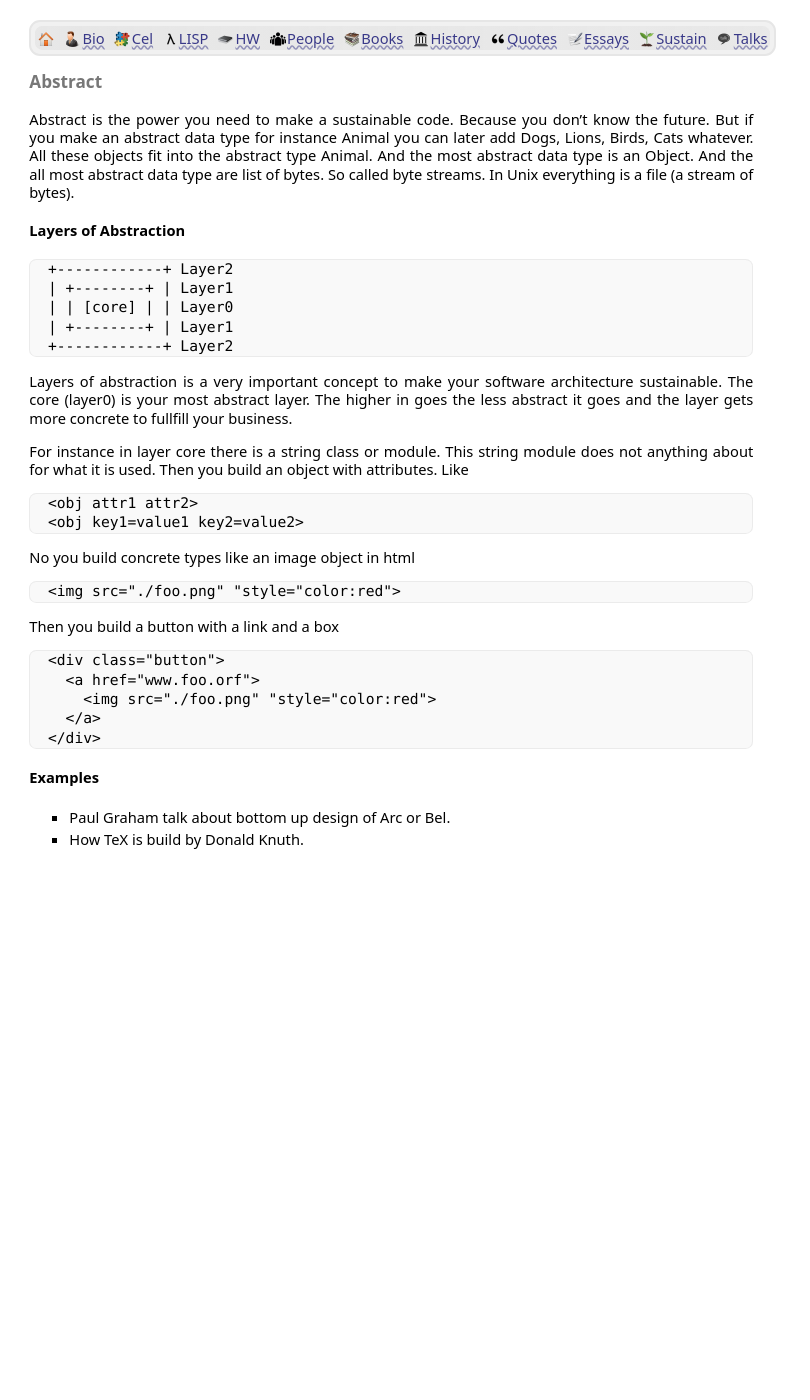
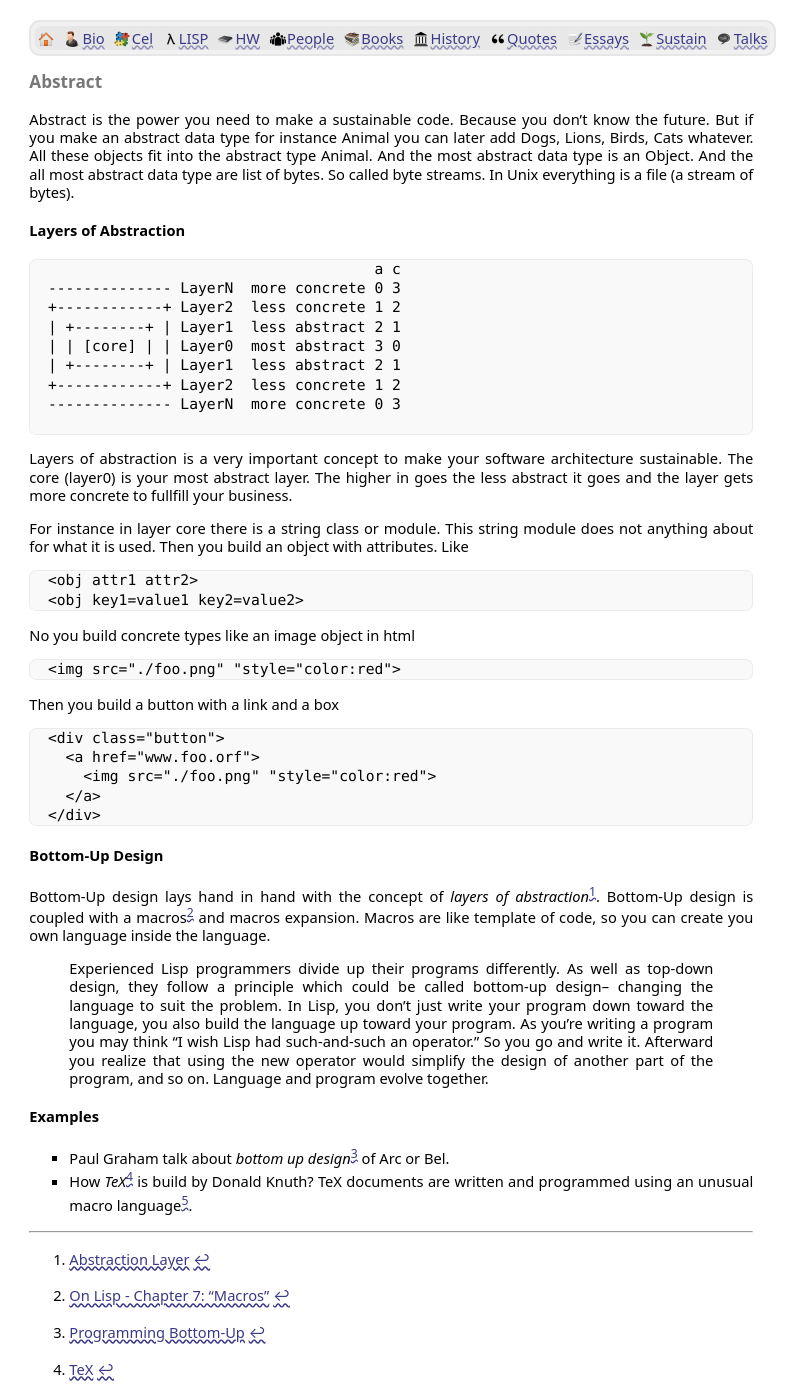
Before and after one commit to ChristophSheep/christophreif.github.io, a Jekyll site: the page built from sustain.md, in a window 1280 px wide and 1400 px high, scrolled down 1823 px. Shown: the whole window, without its empty margins (0-810 px from the left). Built offline with Jekyll 4.4.1, drawn with Linux system fonts in a browser that asks for light colours; before the commit the page ends 2688 px from its top, so only the background shows below that.

````diff
--- a/sustain.md
+++ b/sustain.md
@@ -127,12 +127,17 @@ called byte streams. In Unix everything is a file (a stream of bytes).
 #### Layers of Abstraction
 
 ```
-  +------------+ Layer2
-  | +--------+ | Layer1
-  | | [core] | | Layer0
-  | +--------+ | Layer1
-  +------------+ Layer2
+                                       a c
+  -------------- LayerN  more concrete 0 3
+  +------------+ Layer2  less concrete 1 2
+  | +--------+ | Layer1  less abstract 2 1
+  | | [core] | | Layer0  most abstract 3 0
+  | +--------+ | Layer1  less abstract 2 1
+  +------------+ Layer2  less concrete 1 2
+  -------------- LayerN  more concrete 0 3
+
 ```
+
 Layers of abstraction is a very important concept to make your
 software architecture sustainable. The core (layer0) is your
 most abstract layer. The higher in goes the less abstract it goes
@@ -158,7 +163,23 @@ Then you build a button with a link and a box
     </a>
   </div>
 ```
+
+#### Bottom-Up Design
+
+Bottom-Up design lays hand in hand with the concept of *layers of abstraction*[^4].
+Bottom-Up design is coupled with a macros[^5] and macros expansion. Macros are like template of code, so you can create you own language inside the language.
+
+> Experienced Lisp programmers divide up their programs differently. As well as top-down design, they follow a principle which could be called bottom-up design-- changing the language to suit the problem. In Lisp, you don't just write your program down toward the language, you also build the language up toward your program. As you're writing a program you may think "I wish Lisp had such-and-such an operator." So you go and write it. Afterward you realize that using the new operator would simplify the design of another part of the program, and so on. Language and program evolve together.
+
 #### Examples
 
- - Paul Graham talk about bottom up design of Arc or Bel.
- - How TeX is build by Donald Knuth.
+ - Paul Graham talk about *bottom up design*[^1] of Arc or Bel.
+ - How *TeX*[^2] is build by Donald Knuth? TeX documents are written and programmed using an unusual macro language[^3].
+
+---
+
+[^1]: [Programming Bottom-Up](http://www.paulgraham.com/progbot.html)
+[^2]: [TeX](https://en.wikipedia.org/wiki/TeX)
+[^3]: [TeX - Macro lanugage](https://en.wikipedia.org/wiki/TeX#Macro_language)
+[^4]: [Abstraction Layer](https://en.wikipedia.org/wiki/Abstraction_layer)
+[^5]: [On Lisp - Chapter 7: "Macros"](http://www.paulgraham.com/onlisp.html)
````
Also changed, not shown: books.md (+74 -26 lines), cel.md (+18 -11 lines), 3 other files.
